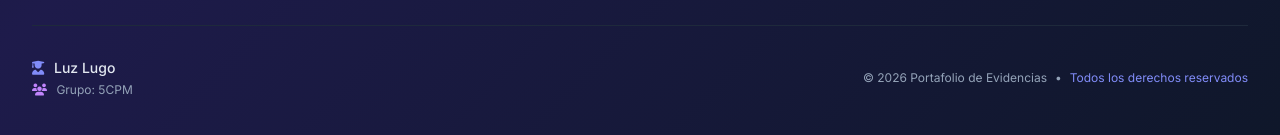
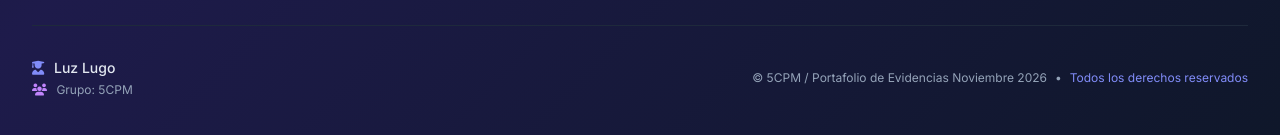
Before and after one commit to doctoraLugo/iaw2, a plain HTML site: page index.html in a window 1280 px wide. Shown: the part 1317-1452 px from the top of the page. Drawn offline with nearby package versions, Linux system fonts and the light colour scheme.

Commit message:
Footer index.html
Se cambió el pie de página

```diff
--- a/index.html
+++ b/index.html
@@ -262,7 +262,7 @@
             </div>
 
             <div class="text-xs text-slate-400 flex items-center gap-2">
-                <span>© 2026 Portafolio de Evidencias</span>
+                <span>© 5CPM / Portafolio de Evidencias Noviembre 2026</span>
                 <span>•</span>
                 <span class="text-indigo-400">Todos los derechos reservados</span>
             </div>
```
